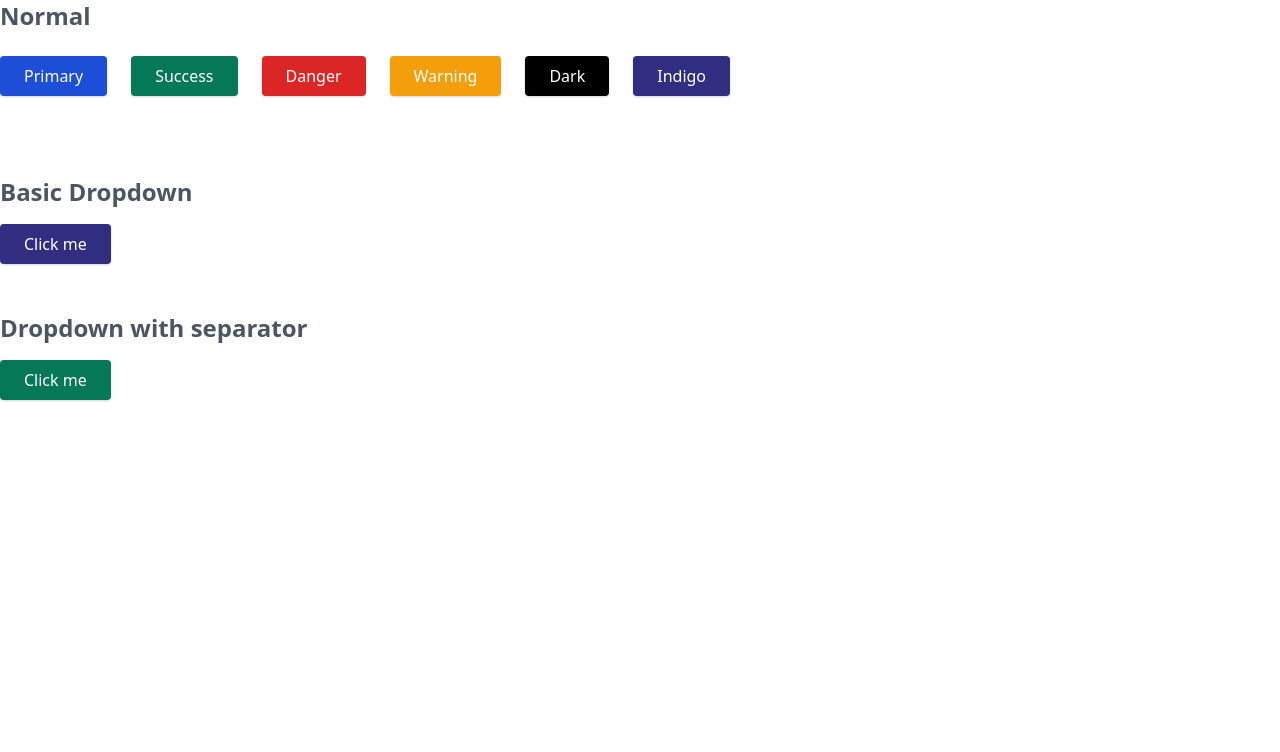
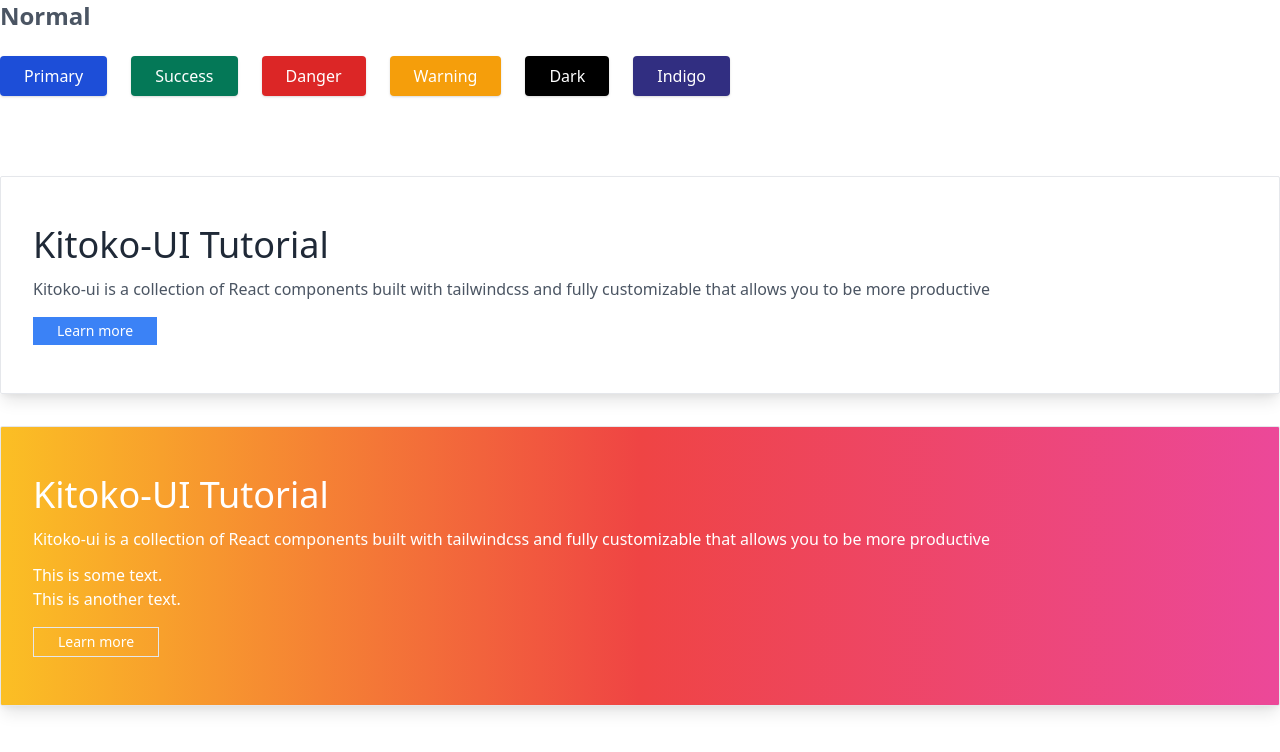
Before and after one commit to enochndika/kimia-UI, a Next.js app: page / in a window 1280 px wide. Shown: the top 752 px of the page. Built offline with nearby package versions, Linux system fonts and the light colour scheme.

Commit message:
jumbotron component done

```diff
--- /dev/null
+++ b/components/general/jumbotron/index.tsx
@@ -0,0 +1,47 @@
+import { FC, ReactNode } from "react";
+
+interface Props {
+  children: ReactNode;
+  className?: string;
+}
+const Jumbotron = ({ className, children }: Props) => (
+  <div
+    className={`${className} shadow-lg border font-light border-solid rounded-sm py-12 px-8 mb-8`}
+  >
+    {children}
+  </div>
+);
+
+export const JumbotronComponent: FC = () => (
+  <div className="container">
+    <Jumbotron>
+      <h1 className="text-2xl md:text-4xl text-gray-800 mb-3">
+        Kitoko-UI Tutorial
+      </h1>
+      <p className="text-gray-600">
+        Kitoko-ui is a collection of React components built with tailwindcss and
+        fully customizable that allows you to be more productive
+      </p>
+      <button className="text-sm px-6 py-1 mt-4 text-white focus:outline-none bg-blue-500">
+        Learn more
+      </button>
+    </Jumbotron>
+  </div>
+);
+
+export const JumbotronWithBackgroundComponent: FC = () => (
+  <div className="container">
+    <Jumbotron className="text-white bg-gradient-to-r from-yellow-400 via-red-500 to-pink-500">
+      <h1 className="text-2xl md:text-4xl mb-3">Kitoko-UI Tutorial</h1>
+      <p className="mb-3">
+        Kitoko-ui is a collection of React components built with tailwindcss and
+        fully customizable that allows you to be more productive
+      </p>
+      <p>This is some text.</p>
+      <p>This is another text.</p>
+      <button className="text-sm px-6 py-1 mt-4 text-white active:bg-yellow-500 focus:outline-none border-solid border">
+        Learn more
+      </button>
+    </Jumbotron>
+  </div>
+);
--- a/pages/index.tsx
+++ b/pages/index.tsx
@@ -1,6 +1,9 @@
 import Head from "next/head";
 import DefaultButtons from "../components/general/button/defaultButton";
-import { DropdownComponent } from "../components/general/dropdown";
+import {
+  JumbotronComponent,
+  JumbotronWithBackgroundComponent,
+} from "../components/general/jumbotron";
 
 export default function Home() {
   return (
@@ -10,7 +13,8 @@ export default function Home() {
         <link rel="icon" href="/favicon.ico" />
       </Head>
       <DefaultButtons />
-      <DropdownComponent />
+      <JumbotronComponent />
+      <JumbotronWithBackgroundComponent />
     </>
   );
 }
```
